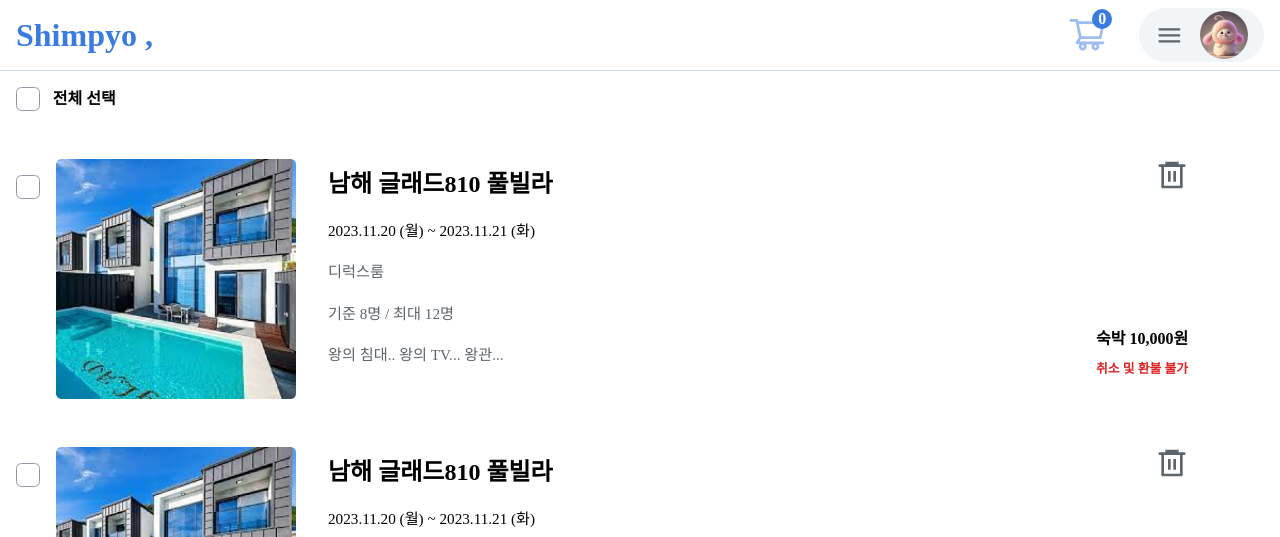
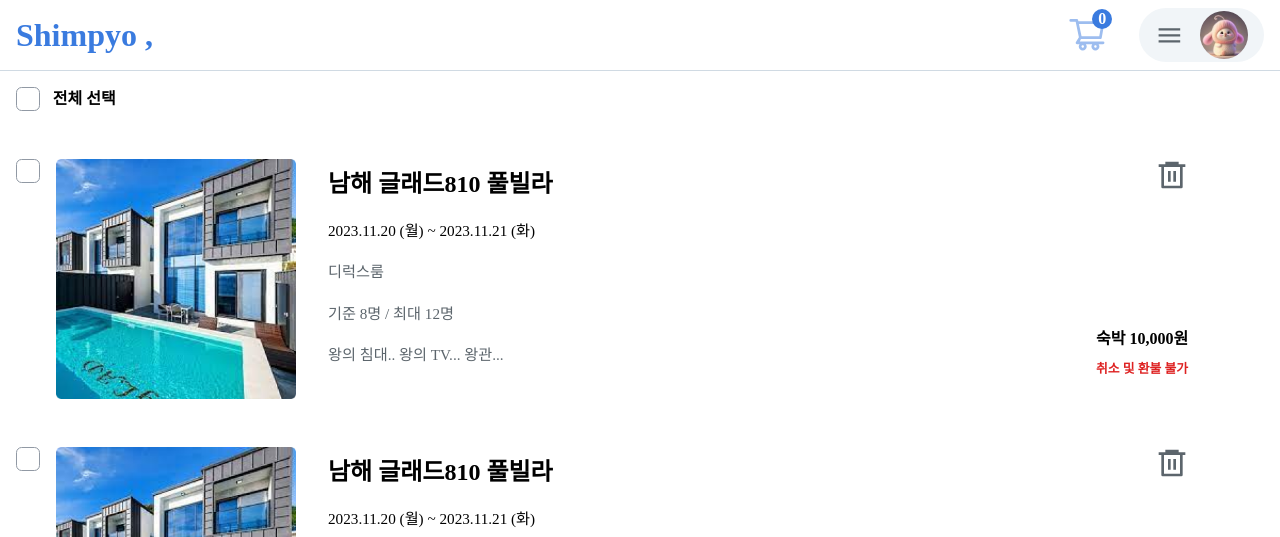
Before and after one commit to Shimpyo-House/Shimpyo_FE, a React (Vite) app: page /carts in a window 1280 px wide. Shown: the top 537 px of the page. Built offline with nearby package versions, Linux system fonts and the light colour scheme.

Commit message:
Review: CheckBox 위치 조정

```diff
--- a/src/components/layout/cart/CartItem.tsx
+++ b/src/components/layout/cart/CartItem.tsx
@@ -4,7 +4,7 @@
 import React from 'react';
 import { css } from '@emotion/react';
 import { RiDeleteBin6Line } from 'react-icons/ri';
-import { Label, CheckBox } from '../../../pages/Cart';
+import { CheckBox } from '../../../pages/Cart';
 import theme from '../../../style/theme';
 import cartimg from './cartimg.png';
 
@@ -86,6 +86,10 @@ const Container = css`
   margin: 3rem 0;
 `;
 
+const Label = css`
+  margin: 0 1rem;
+`;
+
 const CartImg = css`
   width: 15rem;
   height: 15rem;
--- a/src/pages/Cart.tsx
+++ b/src/pages/Cart.tsx
@@ -21,7 +21,7 @@ const Cart = () => {
 
 export default Cart;
 
-export const Label = css`
+const Label = css`
   display: flex;
   align-items: center;
   gap: 0.8rem;
```
